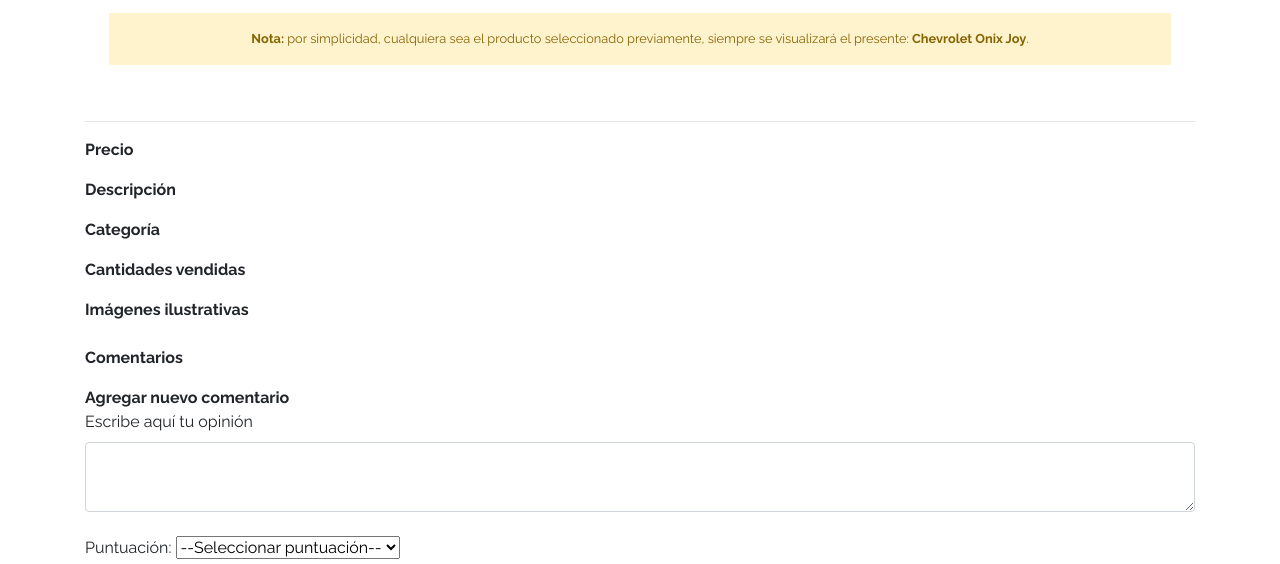
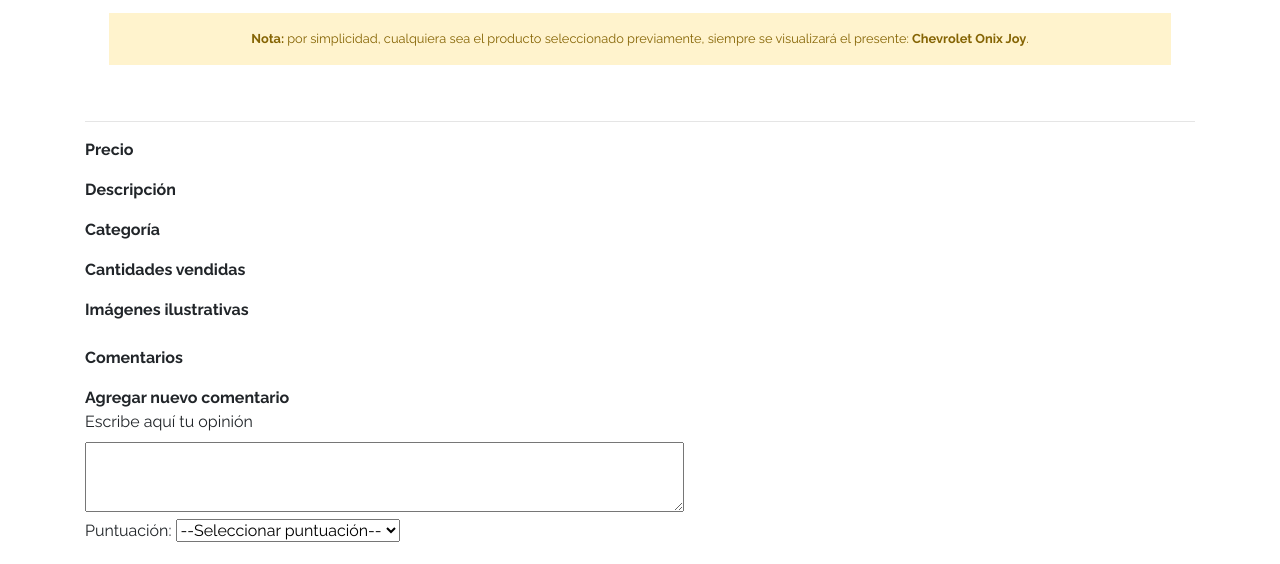
Before and after one commit to florenciagonzalezm/e-commerce.florenciag, a plain HTML site: page product-info.html in a window 1280 px wide. Shown: the part 199-763 px from the top of the page. Drawn offline with Linux system fonts and the light colour scheme; no server answers.

Commit message:
Detalles

```diff
--- a/product-info.html
+++ b/product-info.html
@@ -81,7 +81,8 @@
           <div class="row">
             <div class="col-md-12 mb-3">
               <label for="addNewComment">Escribe aquí tu opinión</label>
-              <textarea class="form-control" id="addNewComment" rows="3" style="height:70px" required></textarea>
+              <br>
+              <textarea id="addNewComment" rows="3" cols="70" style="height:70px"></textarea>
               <br>
               <label for="puntuacion">Puntuación:</label>
               <select name="Puntuacionstars" id="selectStars">
```
Also changed, not shown: 1 other file.
